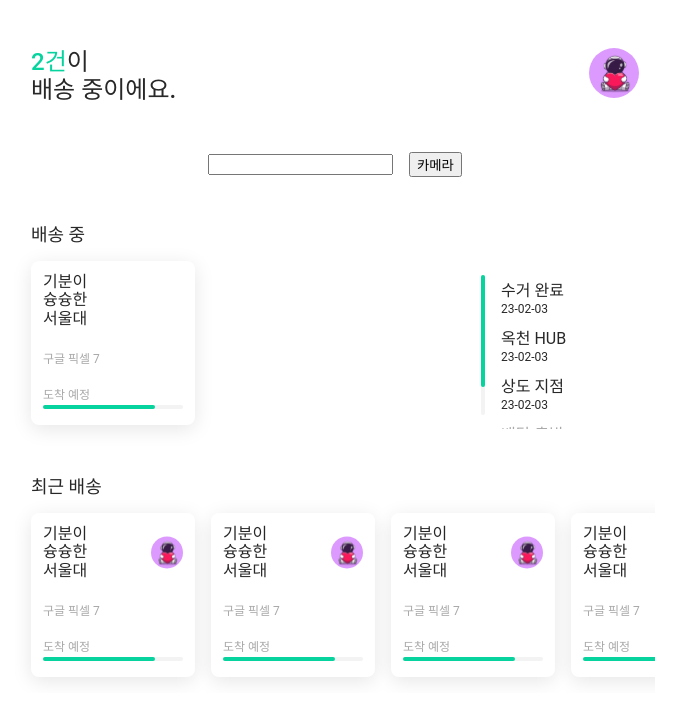
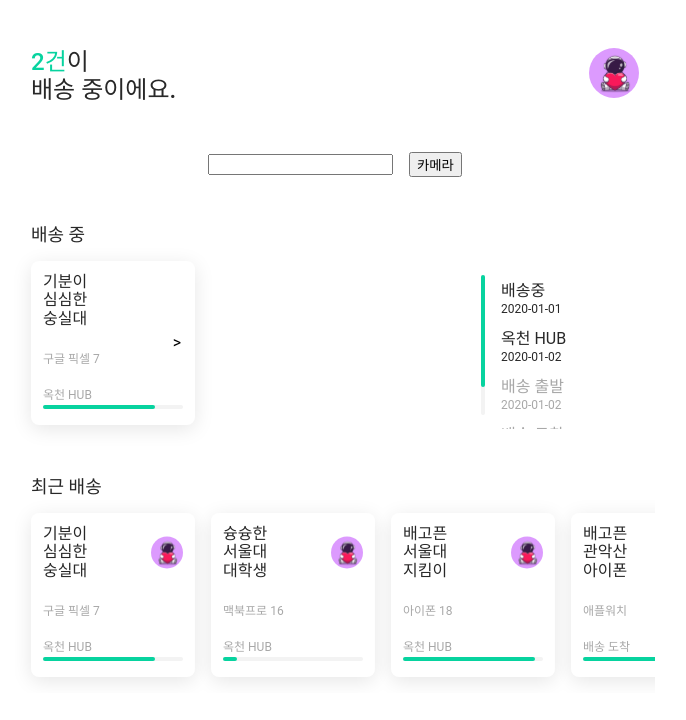
Before and after one commit to gdsc-ssu/ssung-delivery-frontend, a React (Vite) app in the folder packages/app/user-client/: page / in a window 1280 px wide. Shown: the top 720 px of the page, without its empty margins (305-991 px from the left). Built offline with nearby package versions, Linux system fonts and the light colour scheme.

Commit message:
chore: 모델 타입에 맞춰 컴포넌트 수정 및 최신 위치가져오는 함수 추가

```diff
--- a/packages/app/user-client/src/App/App.recent.tsx
+++ b/packages/app/user-client/src/App/App.recent.tsx
@@ -2,9 +2,9 @@ import { memo } from 'react'
 import Card from '../component/Card'
 import { ComponentContainer, Flex } from '../component/Layout'
 import { SubTitle } from '../component/Text'
+import { SHIP_MOCK_DATA } from '../Model/ship.mock'
 
 const Recent = () => {
-  // 배송 중인 정보 카드 캐로셀
   return (
     <div>
       <ComponentContainer>
@@ -18,11 +18,9 @@ const Recent = () => {
           padding: '1rem',
         }}
       >
-        <Card icon="/profile.svg" />
-        <Card icon="/profile.svg" />
-        <Card icon="/profile.svg" />
-        <Card icon="/profile.svg" />
-        <Card icon="/profile.svg" />
+        {SHIP_MOCK_DATA.map((info) => (
+          <Card icon="/profile.svg" shipInfo={info} />
+        ))}
       </Flex>
     </div>
   )
--- a/packages/app/user-client/src/App/App.shipping.tsx
+++ b/packages/app/user-client/src/App/App.shipping.tsx
@@ -3,15 +3,7 @@ import Card from '../component/Card'
 import { ComponentContainer, Flex, Spacer } from '../component/Layout'
 import ShipHistory from '../component/ShipHistory'
 import { SubTitle } from '../component/Text'
-import { ShipHistoryType } from '../Model/ship'
-
-const MOCK_HISTORY: ShipHistoryType[] = [
-  { state: '수거 완료', date: '23-02-03', done: true },
-  { state: '옥천 HUB', date: '23-02-03', done: true },
-  { state: '상도 지점', date: '23-02-03', done: true },
-  { state: '배달 출발', date: '23-02-03', done: false },
-  { state: '배달 완료', date: '23-02-03', done: false },
-]
+import { SHIP_MOCK_DATA } from '../Model/ship.mock'
 
 const Shipping = () => {
   return (
@@ -20,10 +12,13 @@ const Shipping = () => {
       <Spacer height="1rem" />
       <Flex justifyContent={'space-between'}>
         <div>
-          <Card />
+          <Card shipInfo={SHIP_MOCK_DATA[0]} expandalble />
         </div>
 
-        <ShipHistory history={MOCK_HISTORY} />
+        <ShipHistory
+          progress={SHIP_MOCK_DATA[0].progress}
+          history={SHIP_MOCK_DATA[0].history}
+        />
       </Flex>
     </ComponentContainer>
   )
--- a/packages/app/user-client/src/component/Card.tsx
+++ b/packages/app/user-client/src/component/Card.tsx
@@ -2,27 +2,26 @@ import styled from '@emotion/styled'
 import { Flex, Spacer } from './Layout'
 import { Text } from './Text'
 import ProgressBar from './ProgressBar'
+import { ShipData, ShipHistoryType } from '../Model/ship'
 
-interface ShipData {
-  id: string
-  keywords: string[]
-  product: string
-  status: string
-  progress: string
-}
 interface CardProps {
   expand?: boolean
   expandalble?: boolean
   icon?: string
-  shipInfo?: ShipData
+  shipInfo: ShipData
 }
 
 const Card = (props: CardProps) => {
+  const getLastShipState = (history: ShipHistoryType[]) => {
+    const lastState = history.filter((hist) => hist.done === true)
+    return lastState[lastState.length - 1]
+  }
+
   return (
     <Container>
       <Flex justifyContent={'space-between'}>
         <div>
-          {props.shipInfo!.keywords.map((word) => (
+          {props.shipInfo.keywords.map((word) => (
             <>
               <Text lineHeight={'1.15rem'}>{word}</Text>
               <br />
@@ -35,31 +34,19 @@ const Card = (props: CardProps) => {
       <Spacer height="1rem" />
 
       <Text gray size="sm">
-        {props.shipInfo!.product}
+        {props.shipInfo.product}
       </Text>
       <br />
       <Text gray size="sm">
-        {props.shipInfo!.status}
+        {getLastShipState(props.shipInfo.history)?.state || ''}
       </Text>
-      <ProgressBar progress={props.shipInfo!.progress} />
+      <ProgressBar progress={props.shipInfo.progress} />
 
       {props.expandalble && <ExpandArrow>{'>'}</ExpandArrow>}
     </Container>
   )
 }
 export default Card
-
-Card.defaultProps = {
-  expand: false,
-  expandalble: false,
-  shipInfo: {
-    id: '1',
-    product: '구글 픽셀 7',
-    status: '도착 예정',
-    progress: '80%',
-    keywords: ['기분이', '슝슝한', '서울대'],
-  },
-}
 
 const Container = styled.div`
   display: flex;
--- a/packages/app/user-client/src/component/ShipHistory.tsx
+++ b/packages/app/user-client/src/component/ShipHistory.tsx
@@ -6,13 +6,14 @@ import { ShipHistoryType } from '../Model/ship'
 
 interface ShipHistoryProps {
   history: ShipHistoryType[]
+  progress: string
 }
 
 const ShipHistory = (props: ShipHistoryProps) => {
   return (
     <ShipHistoryContainer>
       <div style={{ position: 'sticky', top: 0 }}>
-        <Progress progress="80%" orient="vertical" />
+        <Progress progress={props.progress} orient="vertical" />
       </div>
 
       <Flex
```
